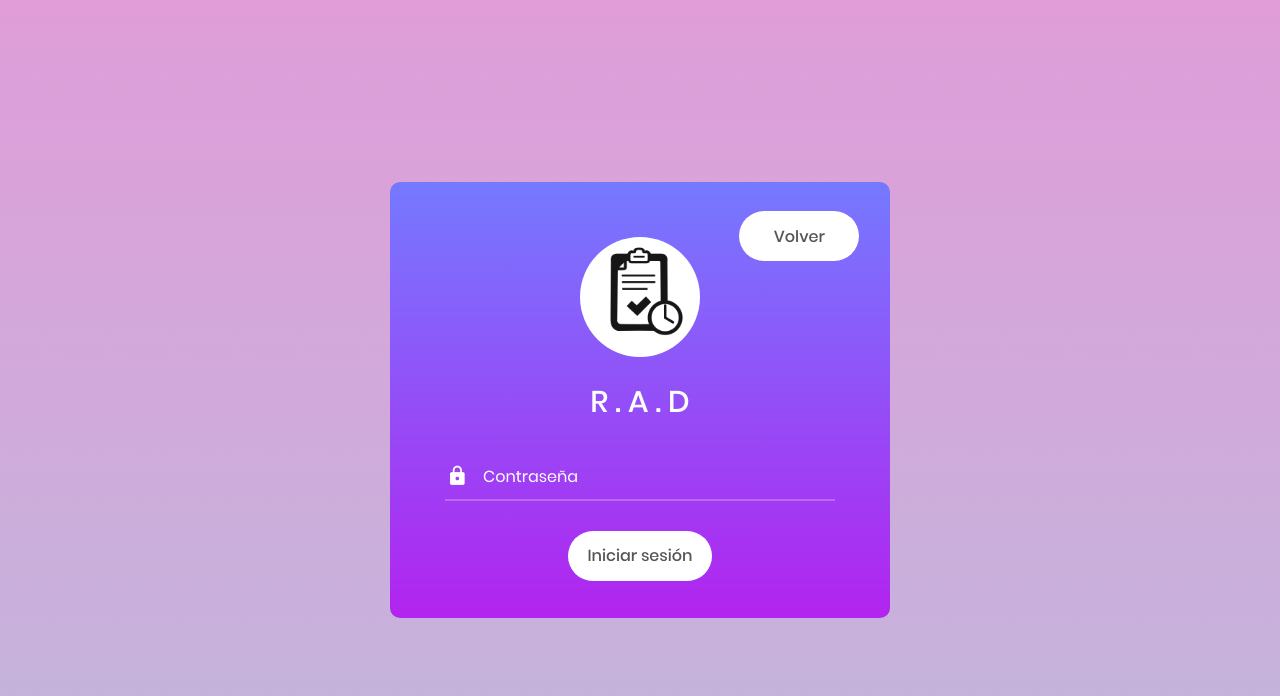
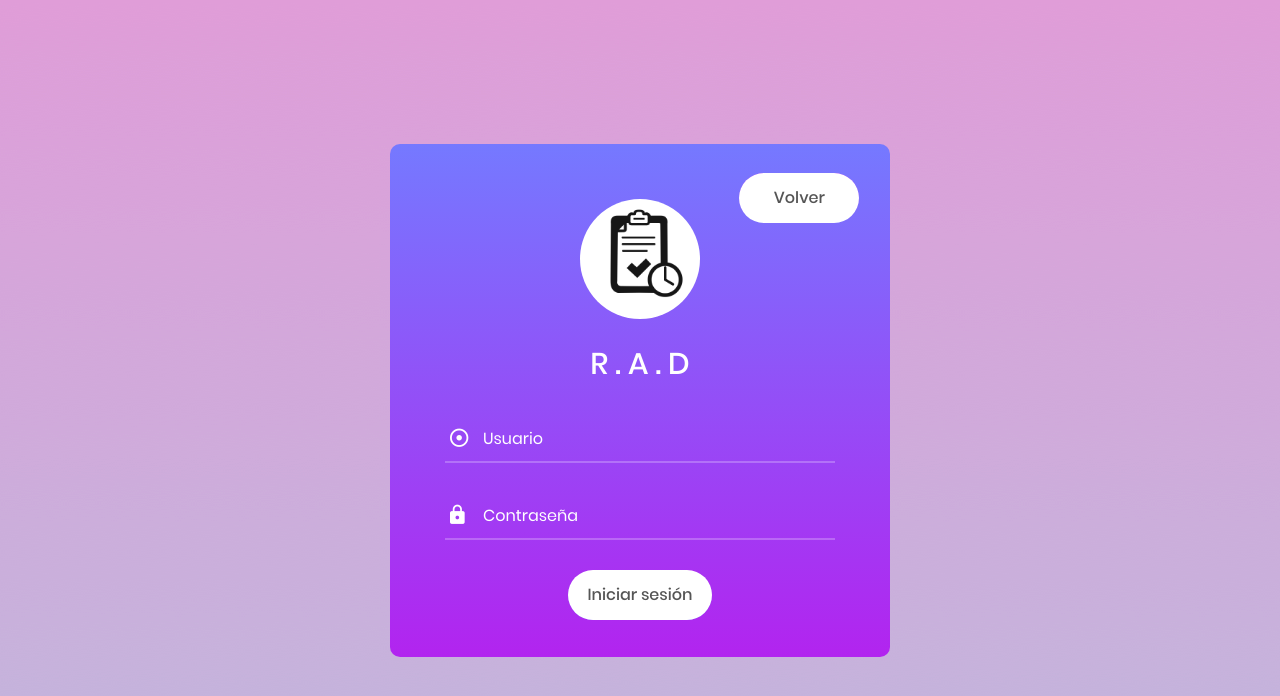
Before and after one commit to Registro-de-asistencia/proyecto-RAD, an Electron app: page ventanasemer/login.html in a window 1280 px wide. Drawn offline with Linux system fonts and the light colour scheme.

Commit message:
login.html

```diff
--- a/ventanasemer/login.html
+++ b/ventanasemer/login.html
@@ -36,8 +36,14 @@
 
                     <span class="login100-form-title p-b-34 p-t-27">
 						R . A . D
-					</span>
-
+                    </span>
+                    <div class="wrap-input100">
+                        <div>
+                            <span class="input-group-text" id="basic-addon1"></span>
+                        </div>
+                        <input type="text" class="input100" id="user" placeholder="Usuario" aria-label="Username" aria-describedby="basic-addon1">
+                        <span class="focus-input100" data-placeholder="	&#xf26e;"></span>
+                    </div>
                     <div class="wrap-input100 validate-input" data-validate="Ingrese la contraseña">
                         <input class="input100" type="password" id="contra" name="pass" placeholder="Contraseña">
                         <span class="focus-input100" data-placeholder="&#xf191;"></span>
```
